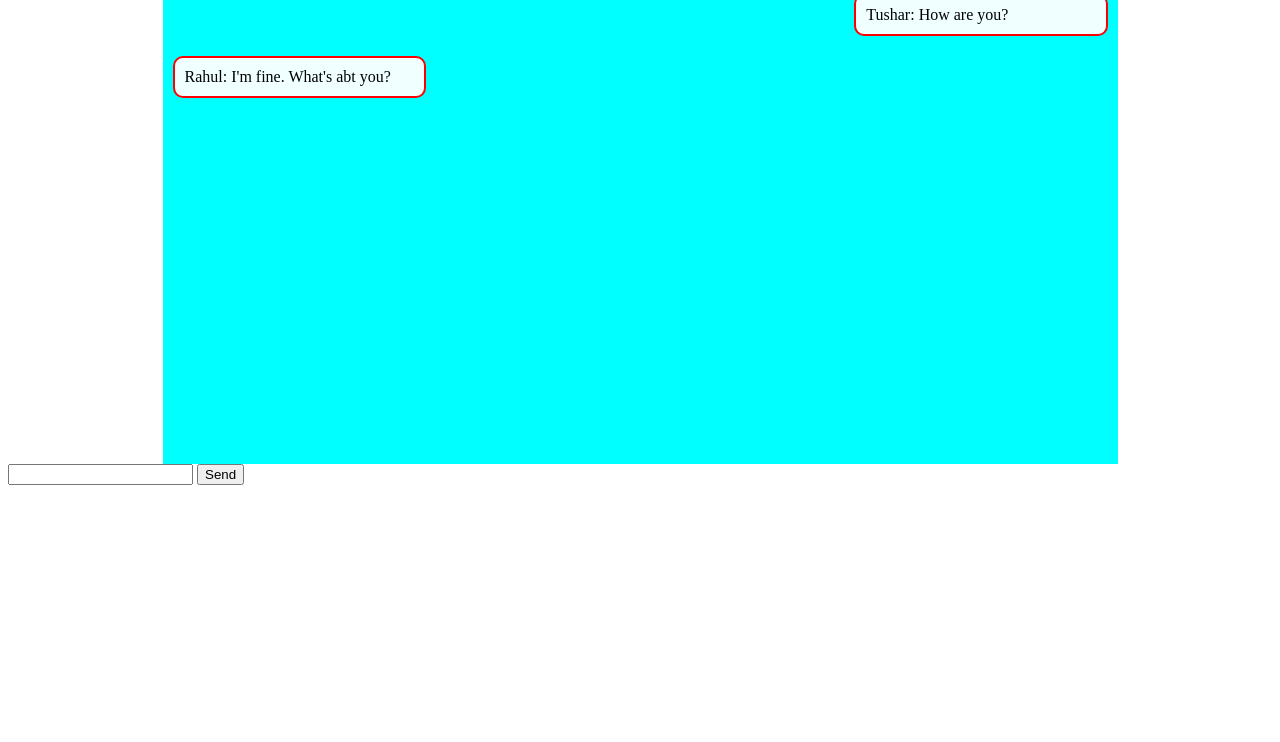
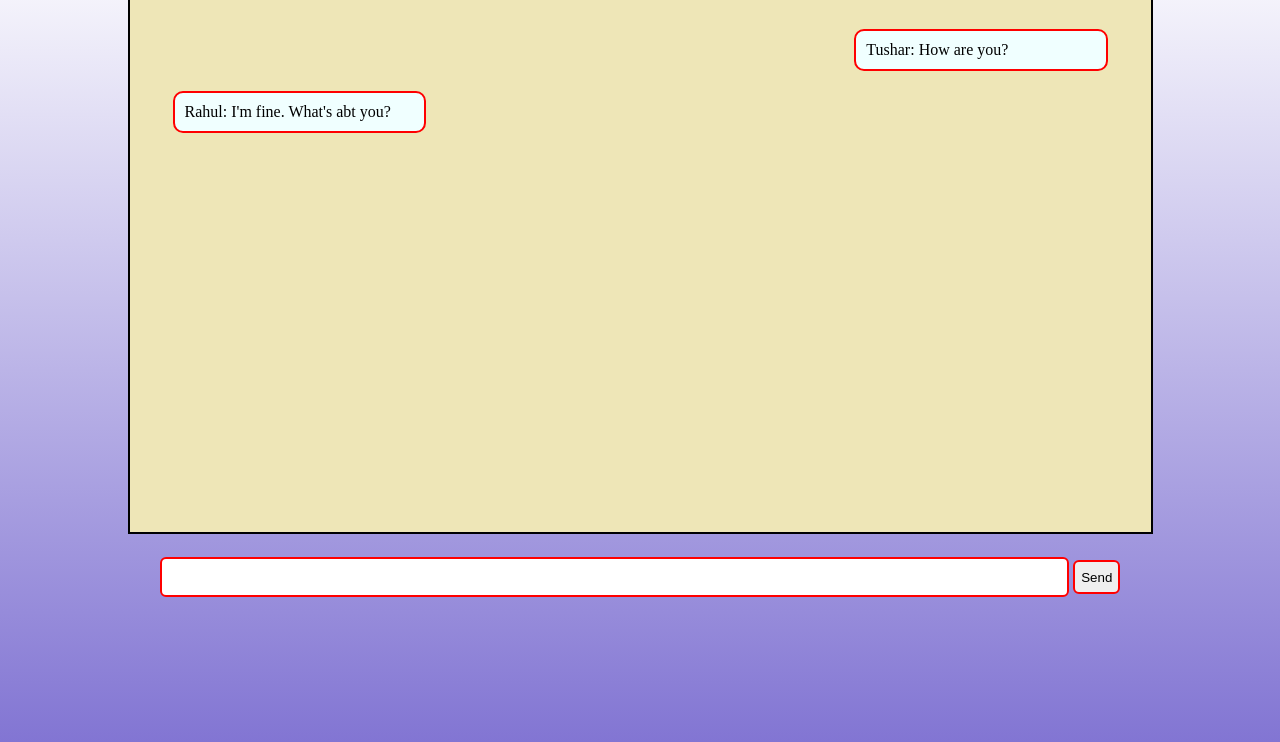
Before and after one commit to tushargupta010/Chat-App, a plain HTML site: page index.html in a window 1280 px wide. Shown: the part 74-816 px from the top of the page. Drawn offline with Linux system fonts and the light colour scheme.

Commit message:
styling send button and messages

```diff
--- a/css/style.css
+++ b/css/style.css
@@ -5,15 +5,20 @@
   height: 50px;
 }
 
-/* body {
+body {
+  height: 100vh;
   background-image: linear-gradient(rgb(255, 255, 255), rgb(130, 117, 211));
-} */
+}
 
 .container {
   max-width: 955px;
-  background-color: aqua;
+  background-color: rgb(238, 230, 183);
   margin: auto;
+  border: 2px solid black;
   height: 60vh;
+  padding: 33px;
+  overflow-y: auto;
+  margin-bottom: 23px;
 }
 
 .message {
@@ -34,3 +39,25 @@
   float: right;
   clear: both;
 }
+
+#send-container {
+  display: block;
+  margin: auto;
+  text-align: center;
+  max-width: 980px;
+  width: 100%;
+}
+
+#inputMessage {
+  width: 92%;
+  border: 2px solid red;
+  border-radius: 6px;
+  height: 34px;
+}
+
+.btn {
+  cursor: pointer;
+  border: 2px solid red;
+  border-radius: 6px;
+  height: 34px;
+}
--- a/index.html
+++ b/index.html
@@ -20,7 +20,7 @@
     </div>
     <div class="send">
         <form action="#" id="send-container">
-            <input type="text" name="imputMessage" id="inputMessage">
+            <input type="text" name="inputMessage" id="inputMessage">
             <button class="btn" type="submit">Send</button>
         </form>
     </div>
```
